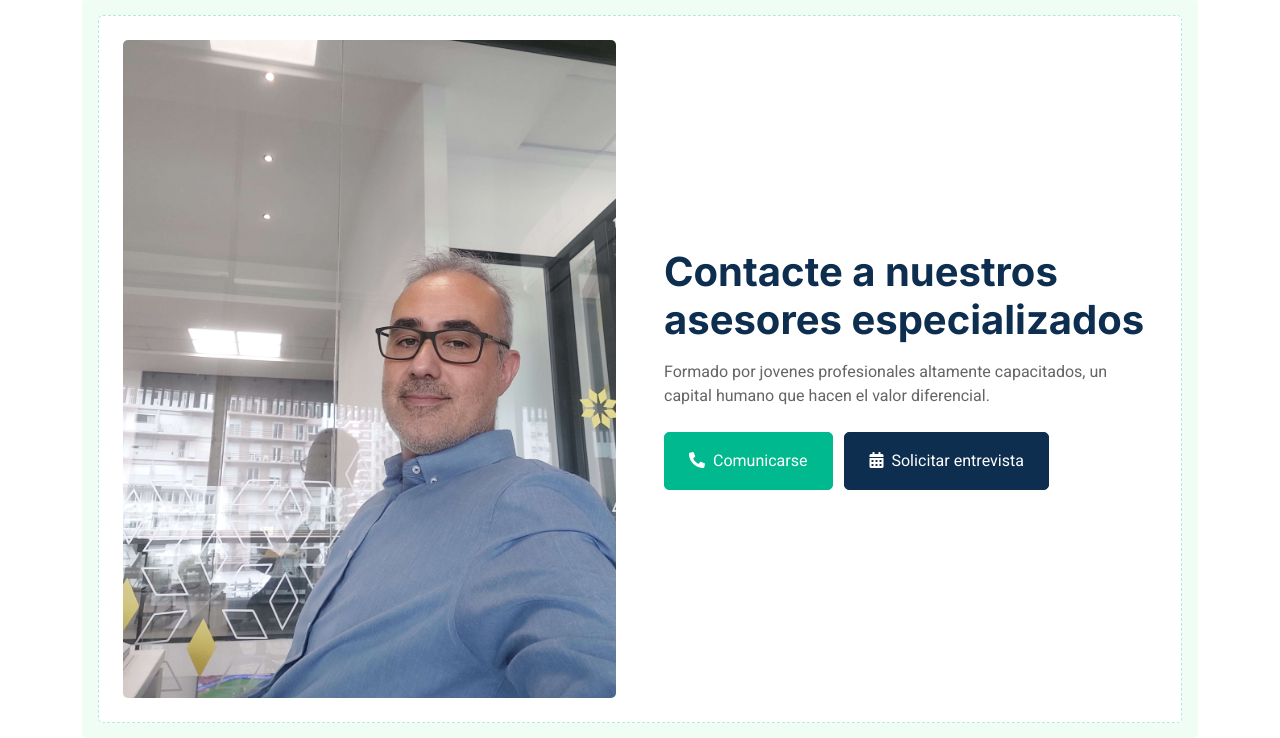
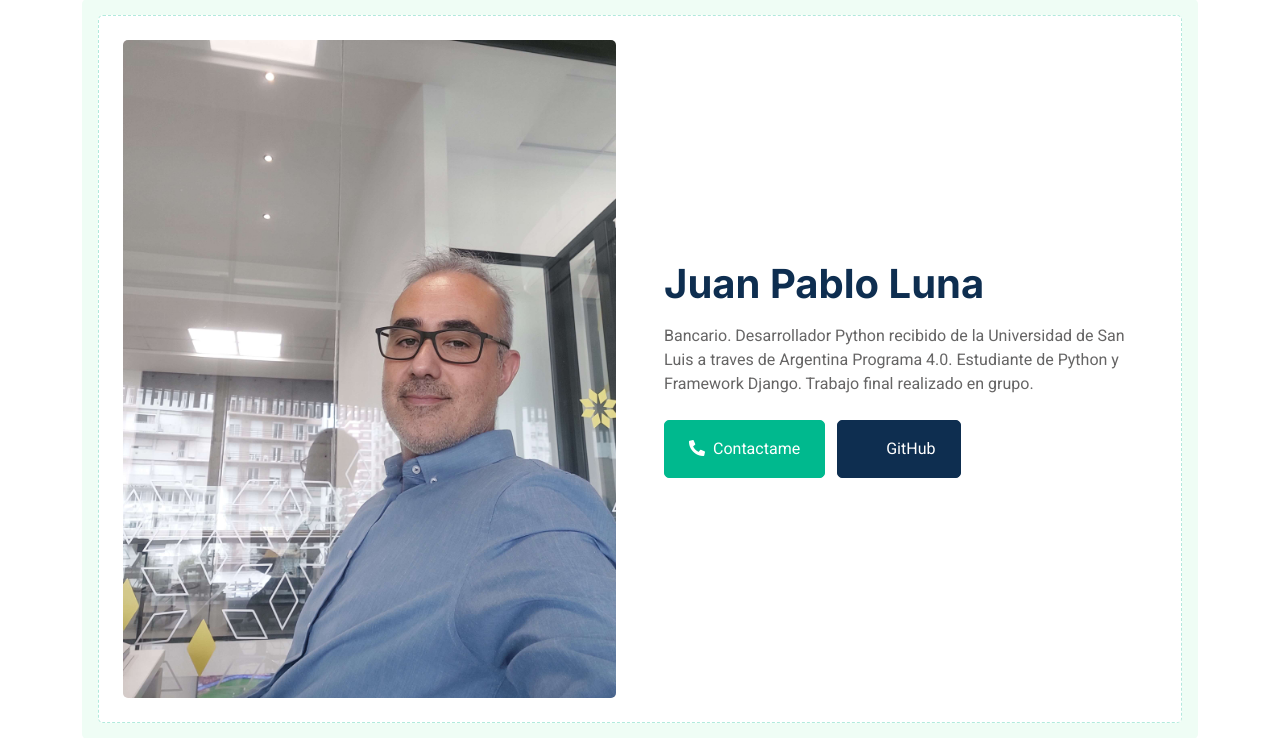
Before and after one commit to lunajua/ProyectoInmobiliaria, a Django app: page /about/ in a window 1280 px wide. Shown: the part 1332-2070 px from the top of the page. Run offline with Django 4.2, Linux system fonts and the light colour scheme; some libraries are stand-ins or nearby versions.

Commit message:
Modificacion de perfil en el template acerca de

```diff
--- a/appinmobiliaria/templates/appinmobiliaria/about.html
+++ b/appinmobiliaria/templates/appinmobiliaria/about.html
@@ -107,11 +107,11 @@
                             </div>
                             <div class="col-lg-6 wow fadeIn" data-wow-delay="0.5s">
                                 <div class="mb-4">
-                                    <h1 class="mb-3">Contacte a nuestros asesores especializados</h1>
-                                    <p>Formado por jovenes profesionales altamente capacitados, un capital humano que hacen el valor diferencial.</p>
+                                    <h1 class="mb-3">Juan Pablo Luna</h1>
+                                    <p>Bancario. Desarrollador Python recibido de la Universidad de San Luis a traves de Argentina Programa 4.0. Estudiante de Python y Framework Django. Trabajo final realizado en grupo. </p>
                                 </div>
-                                <a href="" class="btn btn-primary py-3 px-4 me-2"><i class="fa fa-phone-alt me-2"></i>Comunicarse</a>
-                                <a href="" class="btn btn-dark py-3 px-4"><i class="fa fa-calendar-alt me-2"></i>Solicitar entrevista</a>
+                                <a href="" class="btn btn-primary py-3 px-4 me-2"><i class="fa fa-phone-alt me-2"></i>Contactame</a>
+                                <a href="https://github.com/lunajua" class="btn btn-dark py-3 px-4"><i class="fa fa-github-alt me-2"></i>GitHub</a>
                             </div>
                         </div>
                     </div>
```
